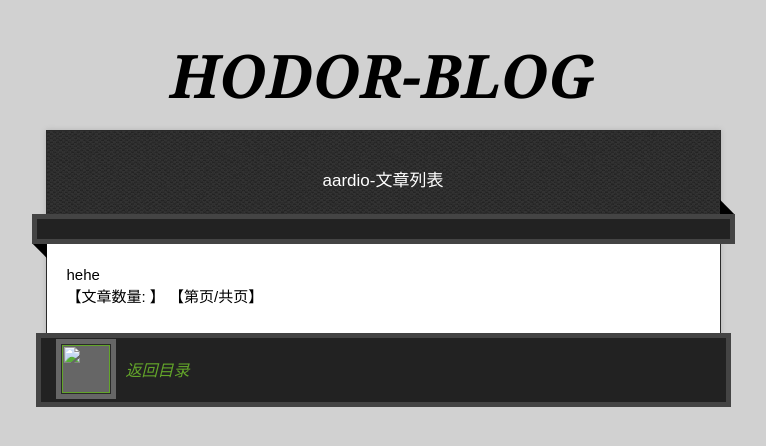
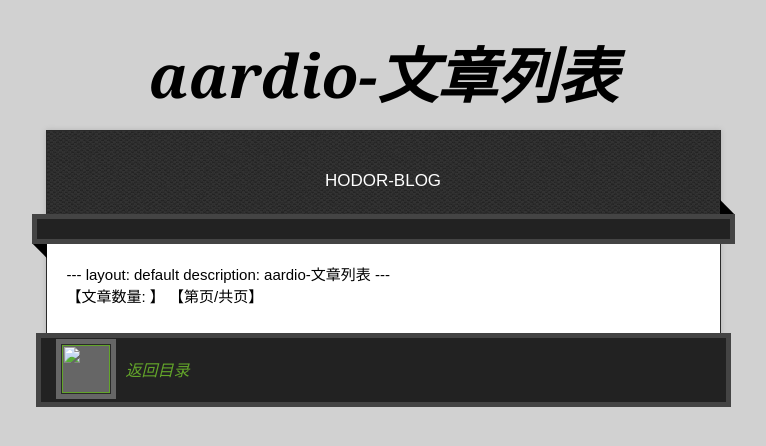
Before and after one commit to ztmdnike/aardio, a Jekyll site: the page built from index.html, in a window 1280 px wide. Shown: the top 446 px of the page, without its empty margins (257-1023 px from the left). Built offline with Jekyll 4.4.1, drawn with Linux system fonts in a browser that asks for light colours.

Commit message:
Update default.html

```diff
--- a/_layouts/default.html
+++ b/_layouts/default.html
@@ -19,10 +19,10 @@
 
   <div class="wrapper">
     <header>
-      <h1 class="title">{{ page.title | default: site.github.repository_name }}</h1>
+      <h1 class="title">{{ page.description | default: site.github.repository_name }}</h1>
     </header>
     <div id="container">
-      <p class="tagline">{{ page.description | default: site.github.project_tagline }}</p>
+      <p class="tagline">{{ page.title | default: site.github.project_tagline }}</p>
       <div id="main" role="main">
         <div class="download-bar">
         <div class="inner">
@@ -33,7 +33,10 @@
         <span class="blc"></span><span class="trc"></span>
         </div>
         <article class="markdown-body">
-          hehe
+          ---
+          layout: default
+          description: aardio-文章列表
+          ---
           {{ content }}
         </article>
       </div>
```
